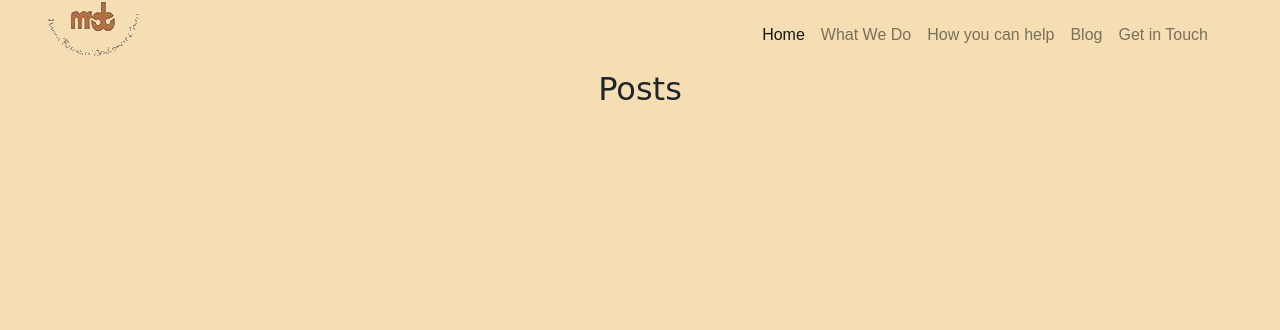
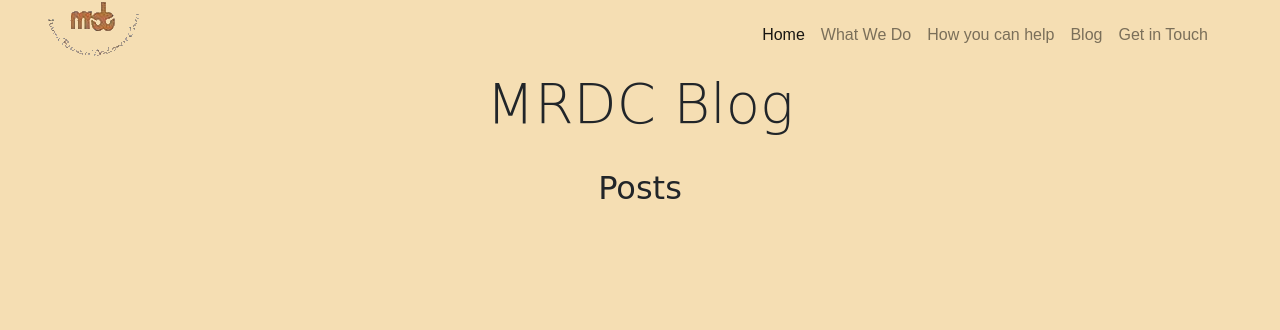
Before and after one commit to HShehu/manna, a Django app: page /blog/ in a window 1280 px wide. Shown: the top 330 px of the page. Run offline with Django 3.2, Linux system fonts and the light colour scheme; data that the repository does not hold is empty; some libraries are stand-ins or nearby versions; some web fonts are replaced.

Commit message:
Blog Template Change

```diff
--- a/templates/blog/home.html
+++ b/templates/blog/home.html
@@ -5,6 +5,9 @@
 
 {% block content %}
 <div class="container">
+
+    <h1 class="text-center display-4">MRDC Blog</h1>
+    <br>
     <h2 class="text-center projects">Posts</h2>
     <br>
     <div class="row text-center">
```
